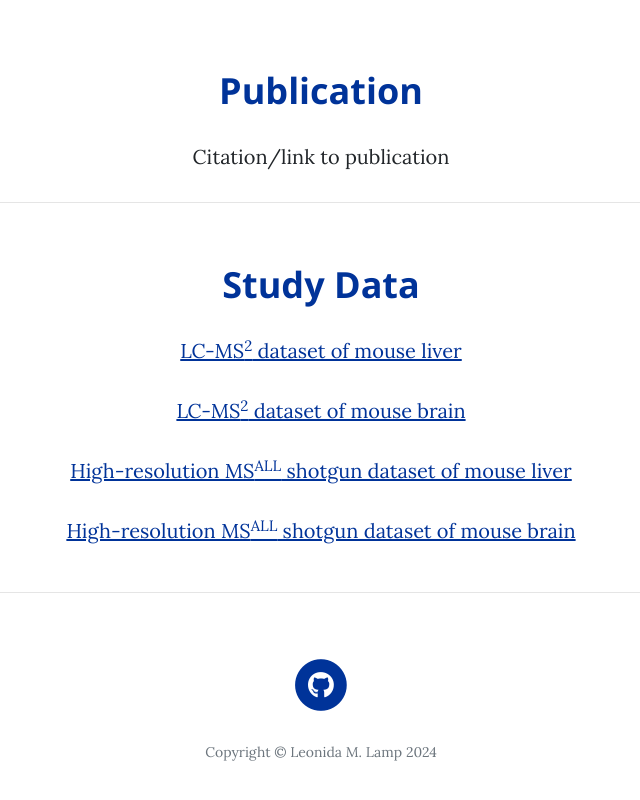
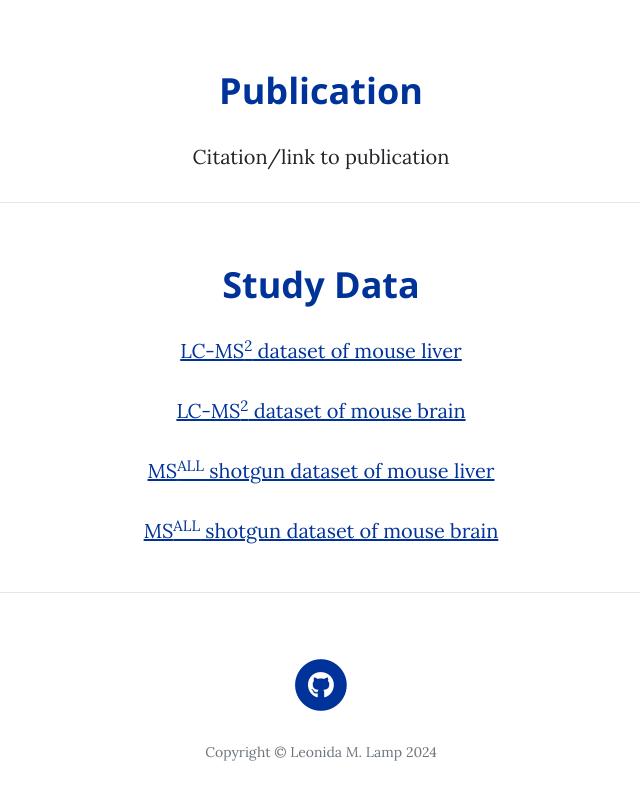
Before and after one commit to LipidProphet/LipidProphet.github.io, a plain HTML site: page publications.html in a window 1280 px wide. Shown: the part 600-1400 px from the top of the page, without its empty margins (319-959 px from the left). Drawn offline with nearby package versions, Linux system fonts and the light colour scheme.

Commit message:
minor update to displayed info

```diff
--- a/publications.html
+++ b/publications.html
@@ -91,12 +91,12 @@
 	      </p>
 	      <p class="text-center">
 	        <a href="https://massive.ucsd.edu/ProteoSAFe/dataset.jsp?accession=MSV000096606" target="_blank" style="color:#003399;">
-	          High-resolution MS<sup>ALL</sup> shotgun dataset of mouse liver
+	          MS<sup>ALL</sup> shotgun dataset of mouse liver
 	        </a>
 	      </p>
 	      <p class="text-center">
 	        <a href="https://massive.ucsd.edu/ProteoSAFe/dataset.jsp?accession=MSV000096483" target="_blank" style="color:#003399;">
-	          High-resolution MS<sup>ALL</sup> shotgun dataset of mouse brain
+	          MS<sup>ALL</sup> shotgun dataset of mouse brain
 	        </a>
 	      </p>
 	    </div>
```
Also changed, not shown: contact.html (+3 -0 lines), index.html (+5 -2 lines).
